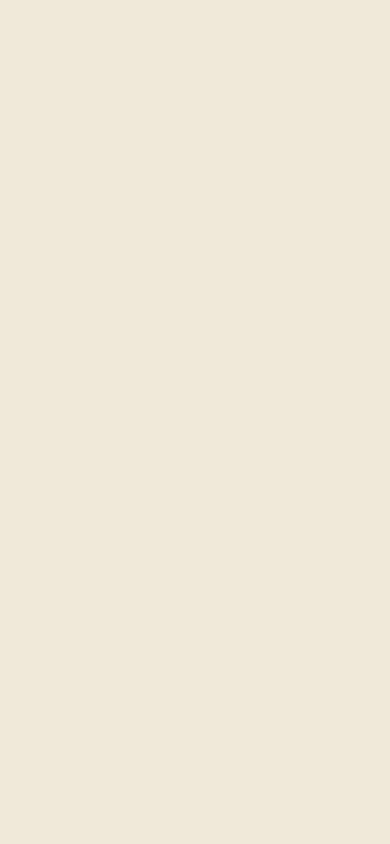
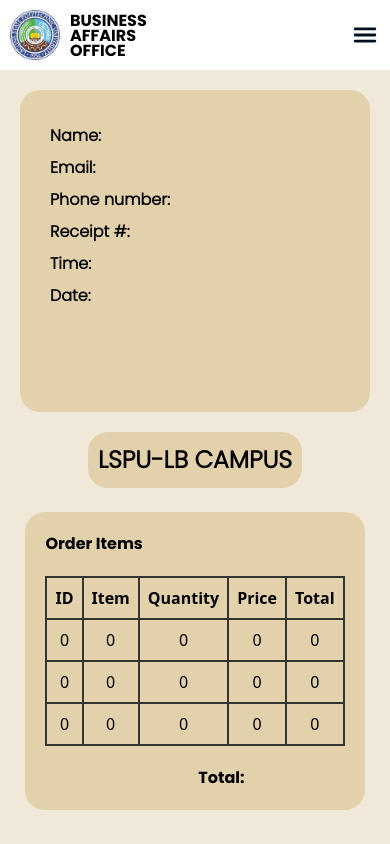
Before and after one commit to Dodong2/BAO-UI, a React (Vite) app: page /Receipt in a window 390 px wide. Before the commit this address had no page. Built offline with nearby package versions, Linux system fonts and the light colour scheme.

Commit message:
updated ui May 21

```diff
--- a/src/App.css
+++ b/src/App.css
@@ -1537,7 +1537,68 @@
   background: var(--white);
   transition: all ease 0.3s;
 }
-
+/*--------receipt css---------*/
+.receipt-container {
+  margin-top: 34px;
+  padding: 50px;
+  display: flex;
+  justify-content: space-evenly;
+  gap: 20px;
+}
+.receipt1 {
+  /* border: 1px solid blue; */
+  border-radius: 20px;
+  background: var(--cart-bgcolor);
+  padding: 30px;
+  padding-right: 200px;
+  padding-bottom: 100px;
+}
+.receipt1 h1 {
+  font-family: "Poppins-light";
+  font-size: 1em;
+  font-weight: 600;
+  line-height: 2em;
+}
+.receipt2 .receipt-title {
+  background: var(--cart-bgcolor);
+  padding: 10px;
+  font-family: "Poppins-light";
+  font-size: 3em;
+  font-weight: 600;
+  padding-right: 200px;
+  border-radius: 20px;
+}
+.receipt2 .receipt-table {
+  display: flex;
+  flex-direction: column;
+  gap: 20px;
+  background: var(--cart-bgcolor);
+  padding: 20px;
+  border-radius: 20px;
+}
+.receipt2 .receipt-table h1 {
+  text-align: left;
+  font-size: 1em;
+  font-family: "Poppins-Bold";
+}
+.receipt2 .receipt-table h2 {
+  text-align: right;
+  font-size: 1em;
+  font-family: "Poppins-Bold";
+  padding-right: 100px;
+
+}
+.receipt2 .receipt-table table {
+  border-collapse: collapse;
+  width: 100%;
+}
+
+th, td {
+  border: 2px solid var(--black);
+  padding: 8px;
+  text-align: left;
+  text-align: center;
+}
 
 
 
@@ -2191,6 +2252,68 @@
 .selection3 button {
   font-size: 1.3em;
 }
+/*--------receipt css---------*/
+.receipt-container {
+  margin-top: 0px;
+  padding: 20px;
+  display: flex;
+  flex-direction: column;
+  gap: 20px;
+}
+.receipt1 {
+  border-radius: 20px;
+  background: var(--cart-bgcolor);
+  padding: 30px;
+  padding-right: 200px;
+  padding-bottom: 100px;
+}
+.receipt1 h1 {
+  font-family: "Poppins-light";
+  font-size: 1em;
+  font-weight: 600;
+  line-height: 2em;
+}
+.receipt2 {
+  display: flex;
+  align-items: center;
+  justify-content: center;
+  flex-direction: column;
+}
+.receipt2 .receipt-title {
+  padding: 10px;
+  font-size:1.5em;
+}
+.receipt2 .receipt-table {
+  display: flex;
+  flex-direction: column;
+  gap: 20px;
+  background: var(--cart-bgcolor);
+  padding: 20px;
+  border-radius: 20px;
+}
+.receipt2 .receipt-table h1 {
+  text-align: left;
+  font-size: 1em;
+  font-family: "Poppins-Bold";
+}
+.receipt2 .receipt-table h2 {
+  text-align: right;
+  font-size: 1em;
+  font-family: "Poppins-Bold";
+  padding-right: 100px;
+
+}
+.receipt2 .receipt-table table {
+  border-collapse: collapse;
+  width: 100%;
+}
+
+th, td {
+  border: 2px solid var(--black);
+  padding: 8px;
+  text-align: left;
+  text-align: center;
+}
 }
 
 /* For Tablets */
--- a/src/App.jsx
+++ b/src/App.jsx
@@ -7,8 +7,10 @@
 import Other from './components/pages/Others'
 import Merchandise from './components/pages/Merchandise'
 import Cart from './components/pages/Cart'
+import Receipt from './components/pages/Receipt'
+import Contact from './components/pages/Contact';
 function App() {
-  // const [count, setCount] = useState(0)
+
 
   return (
    <BrowserRouter>
@@ -16,8 +18,10 @@
       <Route path='/' element={<Login/>}/>
       <Route path='/Home' element={<Home/>}/>
       <Route path='/About' element={<About/>}/>
+      <Route path='/Contact' element={<Contact/>}/>
       <Route path='/Cart' element={<Cart/>}/>
       <Route path='/Supply' element={<Supply/>}/>
+      <Route path='/Receipt' element={<Receipt/>}/>
       <Route path="/Other" element={<Other/>}/>
       <Route path="/Merchandise" element={<Merchandise/>}/>
     </Routes>
--- a/src/components/pages/Cart.jsx
+++ b/src/components/pages/Cart.jsx
@@ -25,7 +25,7 @@
     <>
       <Navbar/>
       <div className="main-container">
-      {/*-----Home container-----*/}
+      {/*-----Cart container-----*/}
       <div className='cart-container'>
       <div className='items-selection'>
       <div className='items-selection1'>
@@ -48,13 +48,13 @@
       <div className='items-selection3'>
       <div className='selection3'>
       <h1>Total: <span>P 510.00</span></h1>
-      <Link rel='/'>
+      <Link to='/Receipt'>
       <button>Check out</button>
       </Link>
       </div>
       </div>
       </div>
-      {/*-----Login footer-----*/}
+      {/*-----Cart footer-----*/}
       <div className="cart-footer">
       <footer>
         <div className="loc">
--- a/src/components/pages/Navbar.jsx
+++ b/src/components/pages/Navbar.jsx
@@ -20,7 +20,7 @@
                         <ul>
                             <Link to='/Home'><li className='layer1 custom-hover'><span>HOME</span></li></Link>
                             <Link to='/About'><li className='layer2 custom-hover'><span>ABOUT</span></li></Link>
-                            <Link to='/'><li className='layer3 custom-hover'><span>CONTACTS</span></li></Link>
+                            <Link to='/Contact'><li className='layer3 custom-hover'><span>CONTACTS</span></li></Link>
                             <Link to='/Cart'><li className='layer4 custom-hover'><span>BASKET</span></li></Link>
                         </ul>
                         {/* Responsive phone navbar */}
@@ -53,7 +53,7 @@
                             <nav className={isOpen ? "" : "notxt"}>
                                 <Link to="/Home" className='layer1'><button><IoMdHome /><span>HOME</span></button><hr/></Link>
                                 <Link to="/About" className='layer2'><button ><IoMdAlert/> <span>ABOUT</span></button></Link><hr/>
-                                <Link to="/" className='layer3'><button><BsFillTelephoneFill/> <span>CONTACTS</span></button></Link><hr/>
+                                <Link to="/Contact" className='layer3'><button><BsFillTelephoneFill/> <span>CONTACTS</span></button></Link><hr/>
                                 <Link to="/Cart" className='layer4'><button><FaShoppingBasket/><span>BASKET</span></button></Link>
                             </nav>
                         </div>
--- /dev/null
+++ b/src/components/pages/Receipt.jsx
@@ -0,0 +1,66 @@
+import Navbar from "./Navbar"
+
+
+const Receipt = () => {
+    return (
+        <>
+            <Navbar />
+            <div className="main-container">
+                {/*-----Receipt container-----*/}
+                <div className="receipt-container">
+                    <div className='receipt1'>
+                        <h1>Name: </h1>
+                        <h1>Email: </h1>
+                        <h1>Phone number: </h1>
+                        <h1>Receipt #: </h1>
+                        <h1>Time: </h1>
+                        <h1>Date: </h1>
+                    </div>
+                    <div className='receipt2'>
+                        <div className="receipt-title"><h1>LSPU-LB CAMPUS</h1></div><br/>
+                        <div className="receipt-table">
+                        <h1>Order Items</h1>
+                        <table>
+                        <thead>
+                            <tr>
+                                <th>ID</th>
+                                <th>Item</th>
+                                <th>Quantity</th>
+                                <th>Price</th>
+                                <th>Total</th>
+                            </tr>
+                        </thead>
+                        <tbody>
+                            <tr>
+                                <td>0</td>
+                                <td>0</td>
+                                <td>0</td>
+                                <td>0</td>
+                                <td>0</td>
+                            </tr>
+                            <tr>
+                                <td>0</td>
+                                <td>0</td>
+                                <td>0</td>
+                                <td>0</td>
+                                <td>0</td>
+                            </tr>
+                            <tr>
+                                <td>0</td>
+                                <td>0</td>
+                                <td>0</td>
+                                <td>0</td>
+                                <td>0</td>
+                            </tr>
+                        </tbody>
+                    </table>
+                            <h2>Total: </h2>
+                        </div>
+                    </div>
+                </div>
+            </div>
+        </>
+    )
+}
+
+export default Receipt
```
